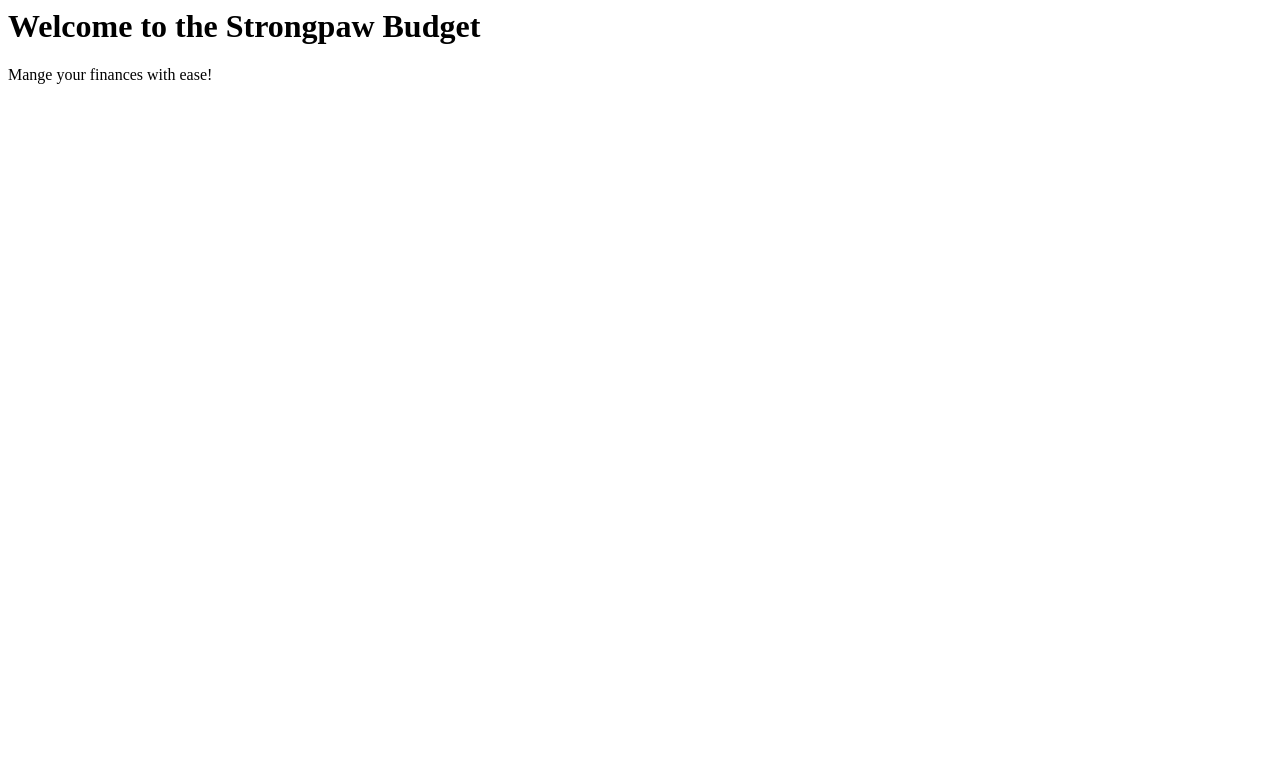
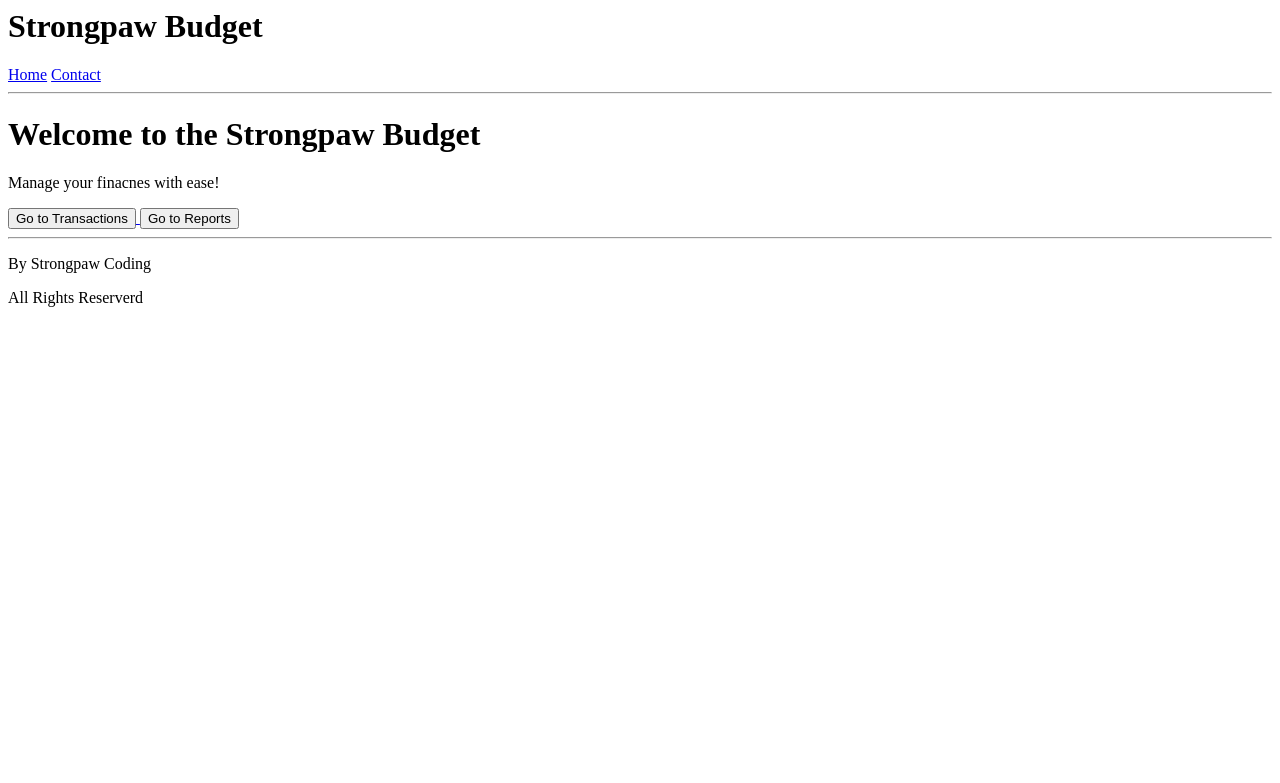
Before and after one commit to thieu-strongpaw/strongpaw_budget, a Django app: page / in a window 1280 px wide. Shown: the top 783 px of the page. Run offline with Django 5.2, Linux system fonts and the light colour scheme.

Commit message:
added base.html, confirmed it is working with mainpage. Also added style sheet.

```diff
--- a/SpBudget/settings.py
+++ b/SpBudget/settings.py
@@ -11,6 +11,7 @@ https://docs.djangoproject.com/en/5.1/ref/settings/
 """
 
 from pathlib import Path
+import os
 
 # Build paths inside the project like this: BASE_DIR / 'subdir'.
 BASE_DIR = Path(__file__).resolve().parent.parent
@@ -57,7 +58,7 @@ ROOT_URLCONF = 'SpBudget.urls'
 TEMPLATES = [
     {
         'BACKEND': 'django.template.backends.django.DjangoTemplates',
-        'DIRS': [],
+        'DIRS': [os.path.join(BASE_DIR, 'templates')],
         'APP_DIRS': True,
         'OPTIONS': {
             'context_processors': [
@@ -119,6 +120,7 @@ USE_TZ = True
 # https://docs.djangoproject.com/en/5.1/howto/static-files/
 
 STATIC_URL = 'static/'
+STAICFILES_DIRS =[BASE_DIR / "static"]
 
 # Default primary key field type
 # https://docs.djangoproject.com/en/5.1/ref/settings/#default-auto-field
--- a/mainpage/templates/mainpage/mainpage.html
+++ b/mainpage/templates/mainpage/mainpage.html
@@ -1,4 +1,21 @@
-<!doctype html5>
+{% extends "base.html" %}
+
+{% block page_content %}
 
 <h1>Welcome to the Strongpaw Budget</h1>
-<p>Mange your finances with ease!</p>
+<p>Manage your finacnes with ease!</p>
+
+<a href="{% url 'transactions_index' %}">
+	<button>
+		Go to Transactions
+	</button>
+</a>
+
+
+<a href="{% url 'reports_index' %}">
+	<button>
+		Go to Reports
+	</button>
+</a>
+
+{% endblock page_content %}
--- /dev/null
+++ b/templates/base.html
@@ -0,0 +1,38 @@
+<!-- base template for html -->
+
+<!DOCTYPE html5>
+
+<html lang="en">
+	<head>
+		<meta charset="utf-8">
+		<title>{% block title %}Strongpaw Budget{% endblock title %}</title>
+		{% load static %}
+		<link rel="stylesheet" href={% static 'css/style.css' %}>
+	</head>
+
+	<header>
+		<h1>Strongpaw Budget</h1>
+		<nav>
+			<a href="{% url 'mainpage_index' %}" >Home</a>
+			<a href="#contact">Contact</a>
+		</nav>
+	</header>
+
+	<hr>
+
+	<body class="container">
+
+<!-- End top level content -->
+
+		{% block page_content %}{% endblock page_content %}
+
+	</body>
+
+	<hr>
+
+	<footer>
+		<p>By Strongpaw Coding</p>
+		<p>All Rights Reserverd</p>
+	</footer>
+
+</html>
--- a/transactions/urls.py
+++ b/transactions/urls.py
@@ -2,5 +2,5 @@ from django.urls import path
 from . import views
 
 urlpatterns = [
-    path('', views.index, name='transactions_views'),
+    path('', views.index, name='transactions_index'),
 ]
```
Also changed, not shown: static/css/style.css (added).
